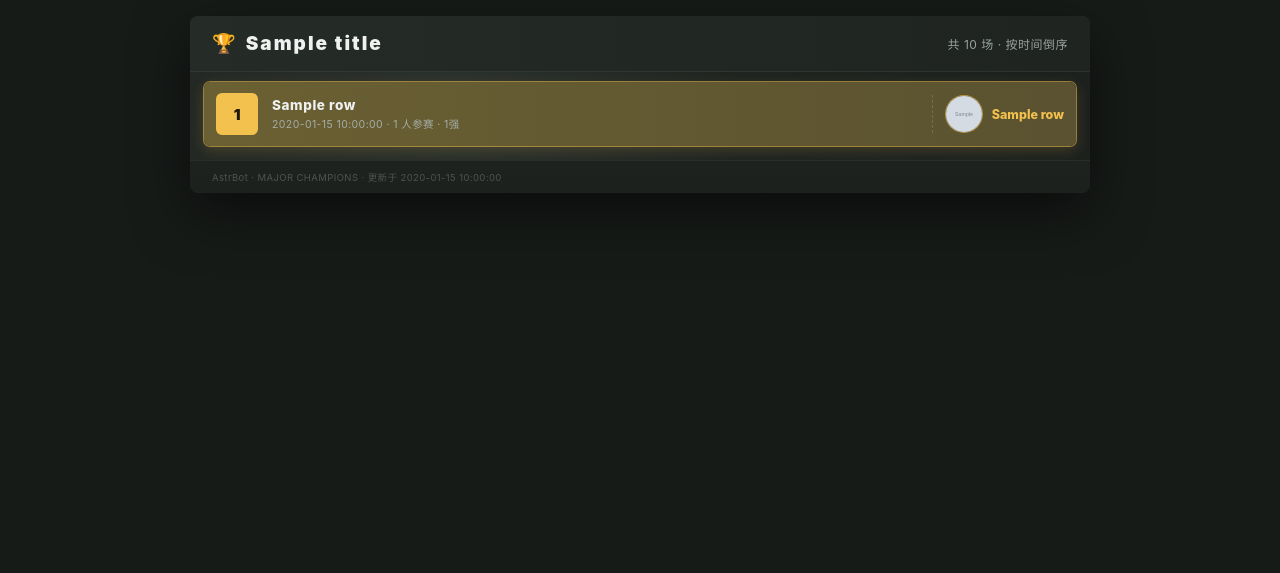
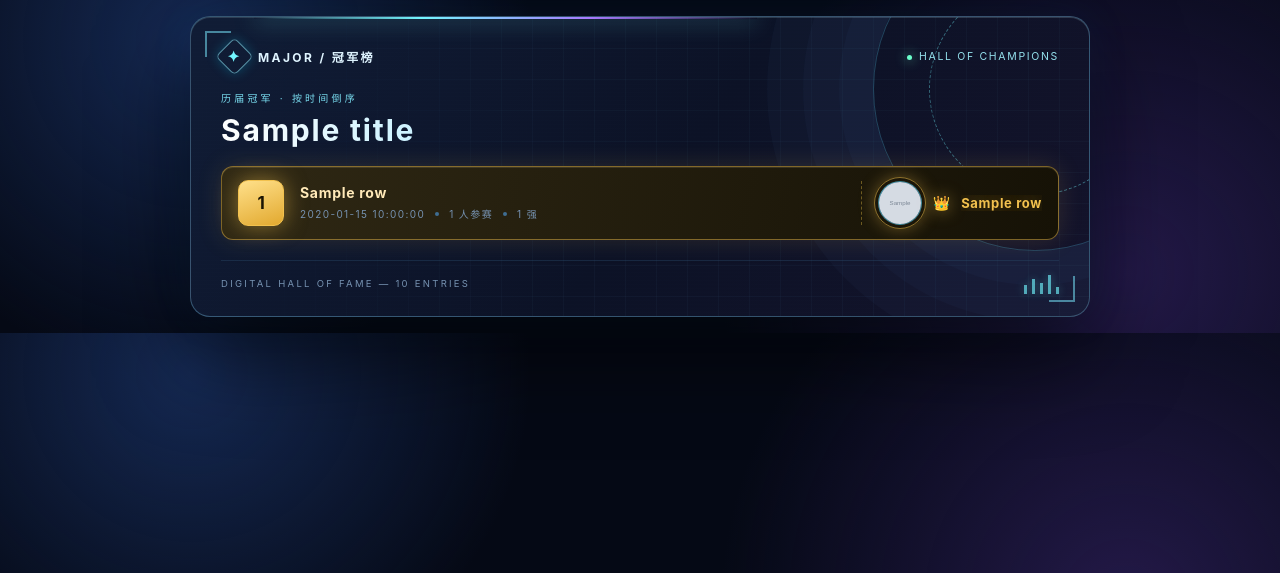
Before and after one commit to li-shi-ning/astrbot_plugin_major_tournament, a Python web app: template templates/champion_list.html in a window 1280 px wide. Shown: the top 573 px of the page. Run offline with Jinja, Linux system fonts and the light colour scheme; the template is opened without the code that fills it: most values are stand-ins (such as "Sample title", 1, 10 or a date in 2020); grey boxes marked "Sample" are stand-in pictures.

Commit message:
feat: 冠军榜统一为 NEON 科技感风格
- 参考同一套霓虹设计重做 templates/champion_list.html：
  极光渐变底、网格/扫描线、角标、顶部光带、轨道环、
  渐变标题、霓虹边框榜单行、发光排名徽章、头像双环、底栏条码
- 第 1 名金色高亮 + 👑
- 修正高度估算；新增模板测试（71 passed）

```diff
--- a/core/renderer.py
+++ b/core/renderer.py
@@ -302,7 +302,7 @@
     @staticmethod
     def champion_list_size(count: int) -> tuple[int, int]:
         """冠军榜内容估算尺寸（宽, 高）。"""
-        return CHAMPION_LIST_WIDTH + 32, 136 + max(1, count) * 74
+        return CHAMPION_LIST_WIDTH + 32, 260 + max(1, count) * 82
 
     @staticmethod
     def profile_card_size(titles: int, runnerups: int) -> tuple[int, int]:
--- a/metadata.yaml
+++ b/metadata.yaml
@@ -1,7 +1,7 @@
 name: astrbot_plugin_major_tournament
 display_name: Major 赛制管理器
 desc: 群内 Major 赛制锦标赛：按钮报名、自定义名称、人工判胜、按人数自动排赛、SQLite 记录赛程结果，并渲染 Major 风格对阵图
-version: v0.11.0
+version: v0.11.1
 author: li-shi-ning
 repo: https://github.com/li-shi-ning/astrbot_plugin_major_tournament
 astrbot_version: ">=4.0.0"
--- a/templates/champion_list.html
+++ b/templates/champion_list.html
@@ -6,97 +6,221 @@
 <title>{{ title }}</title>
 <style>
   :root{
-    --line:#6c736f; --text:#e1e4e2; --muted:#9aa39d;
-    --green:#087f4e; --green-text:#79d7aa; --gold:#f2c14e;
+    color-scheme:dark;
+    --cyan:#72f6ff; --blue:#5e83ff; --purple:#a879ff;
+    --muted:#94a4bd; --white:#eaf6ff; --gold:#f2c14e;
   }
   *{box-sizing:border-box}
-  html,body{margin:0;padding:0;background:#171b18;
-    font-family:Inter,Roboto,"Noto Sans SC","PingFang SC","Microsoft YaHei",Arial,sans-serif;}
-  body{padding:16px;min-width:max-content;
-    display:flex;justify-content:center;align-items:flex-start;}
-  .board{
-    flex:0 0 auto;width:900px;border-radius:8px;overflow:hidden;
-    background:linear-gradient(180deg,#232824,#1d211e);
-    box-shadow:0 20px 55px rgba(0,0,0,.55);
+  html,body{
+    margin:0;padding:0;
+    font-family:'Space Grotesk','Noto Sans SC','PingFang SC','Microsoft YaHei',Inter,Arial,sans-serif;
   }
-  .head{
-    display:flex;align-items:center;justify-content:space-between;
-    padding:16px 22px;background:linear-gradient(90deg,#252b26,#1f2421);
-    border-bottom:1px solid rgba(255,255,255,.06);
+  body{
+    padding:16px;min-width:max-content;
+    display:flex;justify-content:center;align-items:flex-start;
+    background:
+      radial-gradient(circle at 15% 12%, #152953 0, transparent 30%),
+      radial-gradient(circle at 88% 82%, #231948 0, transparent 35%),
+      #050915;
   }
-  .head .t{font-size:19px;font-weight:900;letter-spacing:2px;color:#eef1ef}
-  .head .t .icon{margin-right:8px}
-  .head .c{font-size:12px;color:var(--muted);letter-spacing:.5px}
-  .list{
-    background:radial-gradient(circle at 30% 20%, rgba(90,102,96,.18), transparent 45%),
-      linear-gradient(90deg,#232824,#1f2421 55%,#1d211e);
-    padding:10px 14px 14px;
+  .card{
+    flex:0 0 auto;width:900px;position:relative;overflow:hidden;
+    border-radius:20px;border:1px solid #87d9ff52;
+    background:linear-gradient(128deg,#101c35 4%,#0c1226 53%,#14132b);
+    box-shadow:0 35px 90px rgba(0,0,0,.6), 0 0 45px rgba(36,157,255,.08),
+               inset 0 1px 0 #d5f5ff27;
   }
+  .grid{
+    position:absolute;inset:0;opacity:.26;pointer-events:none;
+    background-image:linear-gradient(#83d2ff21 1px,transparent 1px),
+                     linear-gradient(90deg,#83d2ff21 1px,transparent 1px);
+    background-size:31px 31px;
+    -webkit-mask-image:linear-gradient(90deg,transparent 4%,black 40%);
+    mask-image:linear-gradient(90deg,transparent 4%,black 40%);
+  }
+  .card::after{
+    content:"";position:absolute;inset:0;pointer-events:none;opacity:.28;
+    background:repeating-linear-gradient(0deg,transparent 0,transparent 3px,#91b5ff0a 4px);
+  }
+  .accentline{
+    position:absolute;top:0;left:7%;width:56%;height:2px;z-index:3;
+    background:linear-gradient(90deg,transparent,var(--cyan),var(--purple),transparent);
+    box-shadow:0 0 22px var(--cyan);
+  }
+  .corner{position:absolute;width:26px;height:26px;border-color:#79eaff85;border-style:solid;z-index:3}
+  .corner.tl{left:14px;top:14px;border-width:2px 0 0 2px}
+  .corner.br{right:14px;bottom:14px;border-width:0 2px 2px 0}
+  .orbit{
+    position:absolute;width:36%;aspect-ratio:1;right:-12%;top:-30%;z-index:1;
+    border:1px solid #5bd5ff40;border-radius:50%;
+    box-shadow:0 0 0 34px #6bbaff07, 0 0 0 70px #6bbaff07, 0 0 0 106px #6bbaff07;
+  }
+  .orbit::before{content:"";position:absolute;inset:17%;border:1px dashed #72f6ff66;border-radius:50%}
+  .orbit::after{
+    content:"";position:absolute;left:10%;top:18%;width:8px;height:8px;
+    background:var(--cyan);border-radius:50%;box-shadow:0 0 18px var(--cyan);
+  }
+
+  .inner{position:relative;z-index:2;padding:26px 30px 22px}
+
+  /* ── 顶栏 ── */
+  .toprow{display:flex;justify-content:space-between;align-items:center;margin-bottom:20px}
+  .brand{display:flex;align-items:center;gap:10px;font-size:12px;font-weight:700;
+    letter-spacing:.2em;color:#dff4ff}
+  .mark{
+    width:27px;height:27px;display:grid;place-items:center;transform:rotate(45deg);
+    border:1px solid #91eeff8c;border-radius:5px;color:var(--cyan);
+    box-shadow:0 0 12px #00d9ff40;font-size:15px;
+  }
+  .mark span{transform:rotate(-45deg);display:block;line-height:1}
+  .status{font-size:10.5px;letter-spacing:.16em;color:#94e0ec;white-space:nowrap}
+  .pulse{
+    display:inline-block;height:5px;width:5px;border-radius:50%;margin-right:7px;
+    background:#6bffcb;box-shadow:0 0 12px #6bffcb;vertical-align:middle;
+  }
+
+  /* ── 标题 ── */
+  .headline{margin:0 0 18px}
+  .headline .tiny{color:#79dcef;letter-spacing:.32em;font-size:10px;margin-bottom:8px}
+  .headline h1{
+    margin:0;font-size:30px;font-weight:700;letter-spacing:.06em;line-height:1.15;
+    background:linear-gradient(100deg,#ffffff,#70dcff 65%,#a58eff);
+    -webkit-background-clip:text;background-clip:text;color:transparent;
+  }
+
+  /* ── 榜单行 ── */
   .row{
-    display:flex;align-items:center;gap:14px;
-    padding:11px 12px;margin-bottom:8px;border-radius:6px;
-    background:linear-gradient(90deg,#565a58 0%,#4e524f 100%);
-    box-shadow:0 1px 2px rgba(0,0,0,.14);
+    position:relative;display:flex;align-items:center;gap:16px;
+    padding:13px 16px;margin-bottom:10px;border-radius:12px;
+    border:1px solid #3d6c8f4a;
+    background:linear-gradient(100deg,#142744,#0e1728);
+    box-shadow:inset 0 1px 0 #bfefff12;
   }
   .row:last-child{margin-bottom:0}
-  .row.top1{background:linear-gradient(90deg,#6b6033 0%,#5a5230 100%);
-    box-shadow:0 0 0 1px rgba(242,193,78,.55),0 4px 14px rgba(242,193,78,.18)}
+  .row.top1{
+    border-color:#f2c14e77;
+    background:linear-gradient(100deg,#2f2814,#161206);
+    box-shadow:0 0 26px rgba(242,193,78,.14), inset 0 1px 0 #ffe9b81f;
+  }
   .rank{
-    flex:0 0 42px;height:42px;border-radius:6px;display:flex;align-items:center;justify-content:center;
-    background:rgba(0,0,0,.26);color:#cfd6d2;font-size:15px;font-weight:900;letter-spacing:-.5px;
+    flex:0 0 46px;height:46px;border-radius:10px;display:flex;align-items:center;justify-content:center;
+    font-size:17px;font-weight:700;letter-spacing:-.02em;
+    color:#bfeaff;border:1px solid #4fa9d966;
+    background:linear-gradient(160deg,#12294a,#0b1526);
+    text-shadow:0 0 16px #72f6ff66;
   }
-  .row.top1 .rank{background:var(--gold);color:#1c1607}
+  .row.top1 .rank{
+    color:#1b1403;border-color:#f2c14e;
+    background:linear-gradient(160deg,#ffe08a,#e2a92f);
+    box-shadow:0 0 22px rgba(242,193,78,.5);text-shadow:none;
+  }
   .info{flex:1 1 auto;min-width:0}
   .tname{
-    font-size:13.5px;font-weight:800;color:#eef1ef;letter-spacing:.6px;
+    font-size:14px;font-weight:700;letter-spacing:.05em;color:#e6f4ff;
     white-space:nowrap;overflow:hidden;text-overflow:ellipsis;
   }
-  .meta{margin-top:3px;font-size:10.5px;color:#a4ada7;letter-spacing:.4px}
+  .row.top1 .tname{color:#ffe9b8}
+  .meta{
+    margin-top:5px;font-size:10px;letter-spacing:.14em;color:#7692b1;
+    display:flex;align-items:center;gap:10px;
+  }
+  .meta .dot{width:4px;height:4px;border-radius:50%;background:#3f6d92;display:inline-block}
   .champ{
-    flex:0 0 auto;display:flex;align-items:center;gap:9px;
-    padding-left:12px;border-left:1px dashed rgba(255,255,255,.14);
+    flex:0 0 auto;display:flex;align-items:center;gap:11px;
+    padding-left:16px;border-left:1px dashed #2f5a7c;
   }
+  .row.top1 .champ{border-left-color:#6d5a20}
+  .avatar-wrap{position:relative;flex:0 0 44px;width:44px;height:44px}
+  .avatar-ring{
+    position:absolute;inset:-4px;border-radius:50%;
+    border:1px solid #72f6ff4d;box-shadow:0 0 14px #29c8ff2e;
+  }
+  .row.top1 .avatar-ring{border-color:#f2c14e88;box-shadow:0 0 16px rgba(242,193,78,.35)}
   .avatar{
-    width:38px;height:38px;border-radius:50%;overflow:hidden;flex:0 0 38px;
+    position:absolute;inset:0;border-radius:50%;overflow:hidden;
     display:flex;align-items:center;justify-content:center;
-    background:#2f3431;border:1px solid rgba(255,255,255,.16);
-    font-size:15px;font-weight:900;color:#cfd6d2;
+    background:radial-gradient(circle at 30% 25%,#1c4a6b,#0b1a2c);
+    border:1px solid rgba(114,246,255,.45);
+    font-size:16px;font-weight:800;color:var(--cyan);
+    text-shadow:0 0 14px #72f6ff88;
   }
   .avatar img{width:100%;height:100%;object-fit:cover;display:block}
-  .row.top1 .avatar{border-color:rgba(242,193,78,.7)}
-  .cname{max-width:170px;font-size:12.5px;font-weight:800;color:var(--gold);
-    white-space:nowrap;overflow:hidden;text-overflow:ellipsis}
-  .empty{padding:40px 0;text-align:center;color:var(--muted);font-size:13px}
-  .foot{padding:9px 22px;font-size:9.5px;letter-spacing:.4px;
-    color:rgba(255,255,255,.22);border-top:1px solid rgba(255,255,255,.05)}
+  .cname{
+    max-width:190px;font-size:13px;font-weight:700;letter-spacing:.05em;color:var(--cyan);
+    white-space:nowrap;overflow:hidden;text-overflow:ellipsis;
+    text-shadow:0 0 18px #72f6ff55;
+  }
+  .row.top1 .cname{color:var(--gold);text-shadow:0 0 20px rgba(242,193,78,.6)}
+  .crown{flex:0 0 auto;font-size:14px;filter:drop-shadow(0 0 8px #f2c14e88)}
+
+  .empty{padding:46px 0;text-align:center;color:#5d7893;font-size:12.5px;letter-spacing:.12em}
+
+  /* ── 底栏 ── */
+  .foot{
+    position:relative;display:flex;justify-content:space-between;align-items:center;
+    margin-top:20px;padding-top:13px;border-top:1px solid #2a4a6a66;
+  }
+  .foot .id{font-size:9.5px;letter-spacing:.24em;color:#7692b1}
+  .chip{display:flex;gap:5px;align-items:flex-end;height:20px}
+  .chip i{width:3px;background:var(--cyan);opacity:.65;box-shadow:0 0 8px #72f6ff88}
+  .chip i:nth-child(1){height:9px}
+  .chip i:nth-child(2){height:15px}
+  .chip i:nth-child(3){height:11px}
+  .chip i:nth-child(4){height:19px}
+  .chip i:nth-child(5){height:7px}
 </style>
 </head>
 <body>
-<div class="board">
-  <div class="head">
-    <div class="t"><span class="icon">🏆</span>{{ title }}</div>
-    <div class="c">共 {{ total }} 场 · 按时间倒序</div>
-  </div>
-  <div class="list">
+<div class="card">
+  <div class="grid"></div>
+  <div class="orbit"></div>
+  <div class="accentline"></div>
+  <i class="corner tl"></i>
+  <i class="corner br"></i>
+
+  <div class="inner">
+    <div class="toprow">
+      <div class="brand"><div class="mark"><span>✦</span></div>MAJOR / 冠军榜</div>
+      <div class="status"><i class="pulse"></i>HALL OF CHAMPIONS</div>
+    </div>
+
+    <div class="headline">
+      <div class="tiny">历届冠军 · 按时间倒序</div>
+      <h1>{{ title }}</h1>
+    </div>
+
     {% if rows %}
       {% for r in rows %}
       <div class="row{{ ' top1' if r.rank == 1 else '' }}">
         <div class="rank">{{ r.rank }}</div>
         <div class="info">
           <div class="tname">{{ r.name }}</div>
-          <div class="meta">{{ r.date }} · {{ r.player_count }} 人参赛{% if r.size %} · {{ r.size }}强{% endif %}</div>
+          <div class="meta">
+            <span>{{ r.date }}</span>
+            <span class="dot"></span>
+            <span>{{ r.player_count }} 人参赛</span>
+            {% if r.size %}<span class="dot"></span><span>{{ r.size }} 强</span>{% endif %}
+          </div>
         </div>
         <div class="champ">
-          <div class="avatar">{% if r.champion_avatar %}<img src="{{ r.champion_avatar }}" alt="">{% else %}{{ r.champion_initial }}{% endif %}</div>
-          <div class="cname">{{ r.champion_name }}</div>
+          <div class="avatar-wrap">
+            <div class="avatar-ring"></div>
+            <div class="avatar">{% if r.champion_avatar %}<img src="{{ r.champion_avatar }}" alt="">{% else %}{{ r.champion_initial }}{% endif %}</div>
+          </div>
+          {% if r.rank == 1 %}<span class="crown">👑</span>{% endif %}
+          <span class="cname">{{ r.champion_name }}</span>
         </div>
       </div>
       {% endfor %}
     {% else %}
-      <div class="empty">还没有已完成的比赛</div>
+      <div class="empty">暂无已完成的比赛</div>
     {% endif %}
+
+    <div class="foot">
+      <span class="id">DIGITAL HALL OF FAME — {{ total }} ENTRIES</span>
+      <div class="chip"><i></i><i></i><i></i><i></i><i></i></div>
+    </div>
   </div>
-  <div class="foot">AstrBot · MAJOR CHAMPIONS · 更新于 {{ updated_at }}</div>
 </div>
 </body>
 </html>
```
Also changed, not shown: tests/test_avatars.py (+36 -0 lines).
